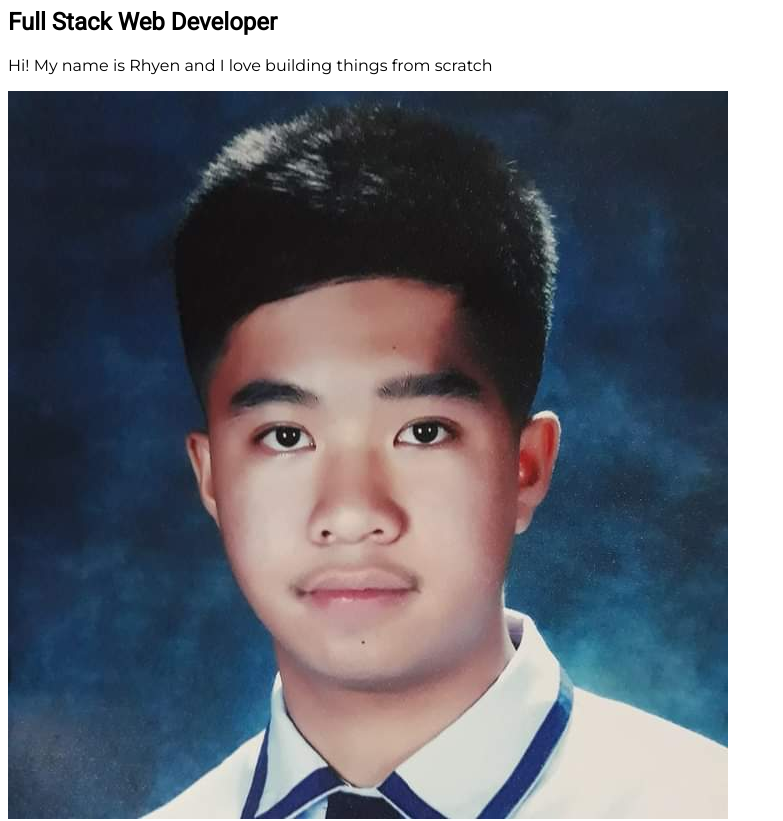
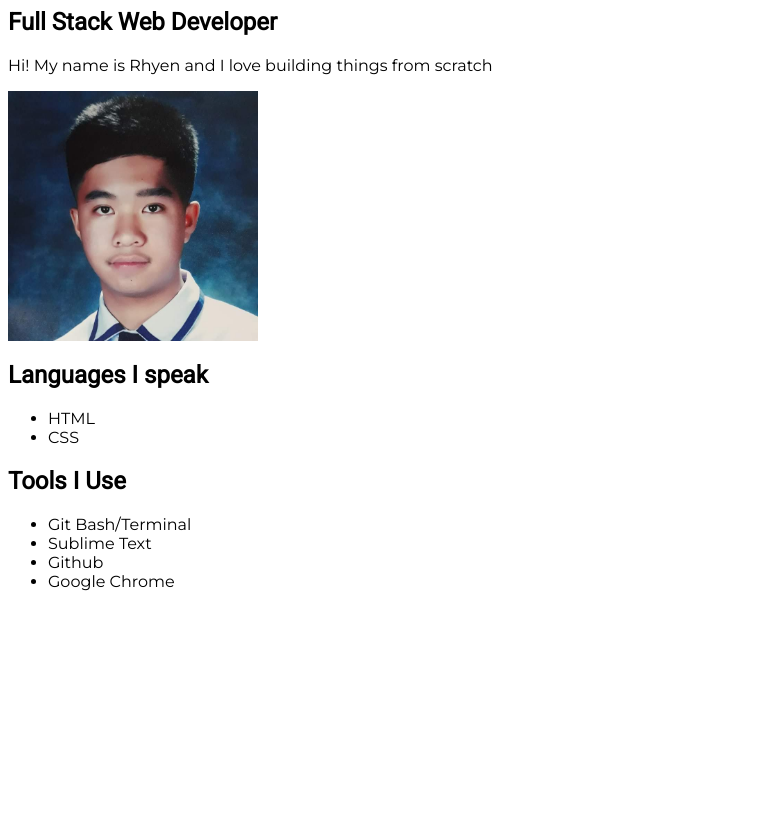
Before and after one commit to RhyenSftwareEngr/fcb-portfolio, a plain HTML site: page index.html in a window 1280 px wide. Shown: the top 821 px of the page, without its empty margins (0-783 px from the left). After the commit the page ends 800 px from the top, so only its background shows below. Drawn offline with Linux system fonts and the light colour scheme.

Commit message:
#3 - Customize the profile image

```diff
--- a/style.css
+++ b/style.css
@@ -6,3 +6,9 @@ h1,
 h2 {
 	font-family: 'Roboto', sans-serif;
 }
+
+img {
+	height: 250px;
+	width:  250px;
+	border-radius: ;
+}
```
Also changed, not shown: index.html (+1 -1 lines).
